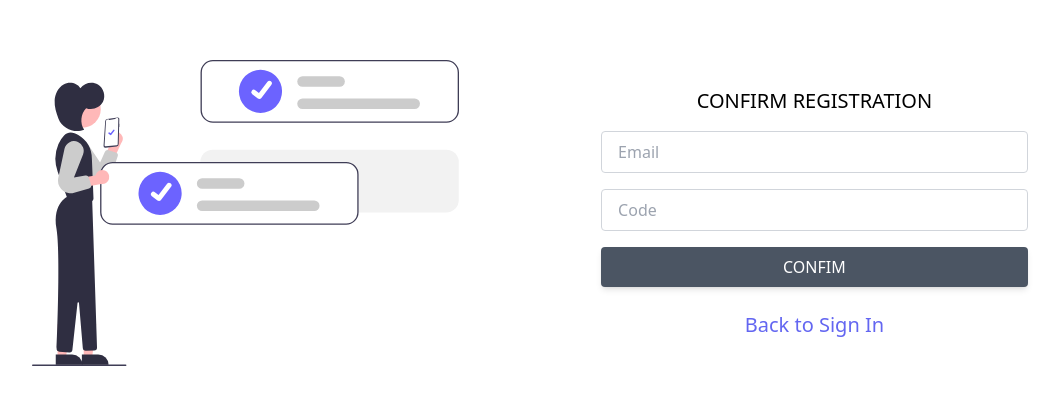
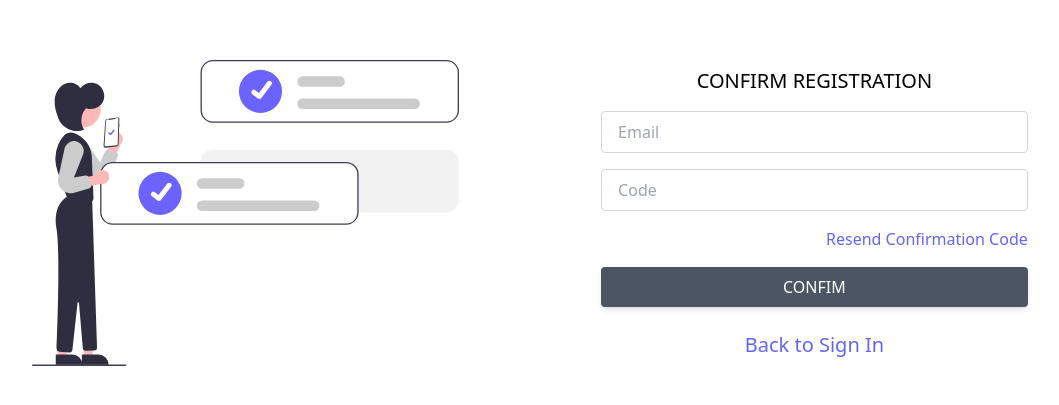
Before and after one commit to gugazimmermann/amplify-login, a React (Create React App) app: page /confirmsignup in a window 1280 px wide. Shown: the part 187-592 px from the top of the page, without its empty margins (110-1169 px from the left). Built offline with nearby package versions, Linux system fonts and the light colour scheme; no server answers; what aws-amplify would draw is missing.

Commit message:
add resend confirmation code

```diff
--- a/src/pages/auth/AuthLayout.jsx
+++ b/src/pages/auth/AuthLayout.jsx
@@ -71,7 +71,7 @@ export default function AuthLayout() {
   const signUp = async (email, pwd) => {
     startLoading();
     try {
-      await Auth.SignUp(email, pwd, 'en-US');
+      await Auth.SignUp(email, pwd, "en-US");
       stopLoading();
       navigate("/confirmsignup", {
         state: { email, alert: { type: "info", text: "Check your Email" } },
@@ -90,7 +90,12 @@ export default function AuthLayout() {
     try {
       await Auth.ResendConfirmationCode(email);
       stopLoading();
-      navigate("/confirmsignup", { state: { email, resent: true } });
+      navigate("/confirmsignup", {
+        state: {
+          email,
+          alert: { type: "success", text: "Code Resent, Check your Email" },
+        },
+      });
     } catch (err) {
       stopLoading();
       setAlert({
--- a/src/pages/auth/ConfirmSignUp.jsx
+++ b/src/pages/auth/ConfirmSignUp.jsx
@@ -6,7 +6,8 @@ import ConfirmSignUpImage from "../../images/confirm_signup.svg";
 
 export default function ConfirmSignUp() {
   const location = useLocation();
-  const { setImg, setAlert, confirmSignUp } = useOutletContext();
+  const { setImg, setAlert, resendConfirmationCode, confirmSignUp } =
+    useOutletContext();
   const [email, setEmail] = useState(location?.state?.email || "");
   const [code, setCode] = useState("");
 
@@ -32,6 +33,14 @@ export default function ConfirmSignUp() {
       <div className="mb-4">
         <Input type="text" placeholder="Code" value={code} handler={setCode} />
       </div>
+      <div className="mb-4 flex justify-end text-indigo-500 hover:text-amber-500 duration-200 transition ease-in-out">
+        <button
+          type="button"
+          onClick={() => resendConfirmationCode(email)}
+        >
+          Resend Confirmation Code
+        </button>
+      </div>
       <AuthButton
         text="Confim"
         disabled={disabled()}
```
